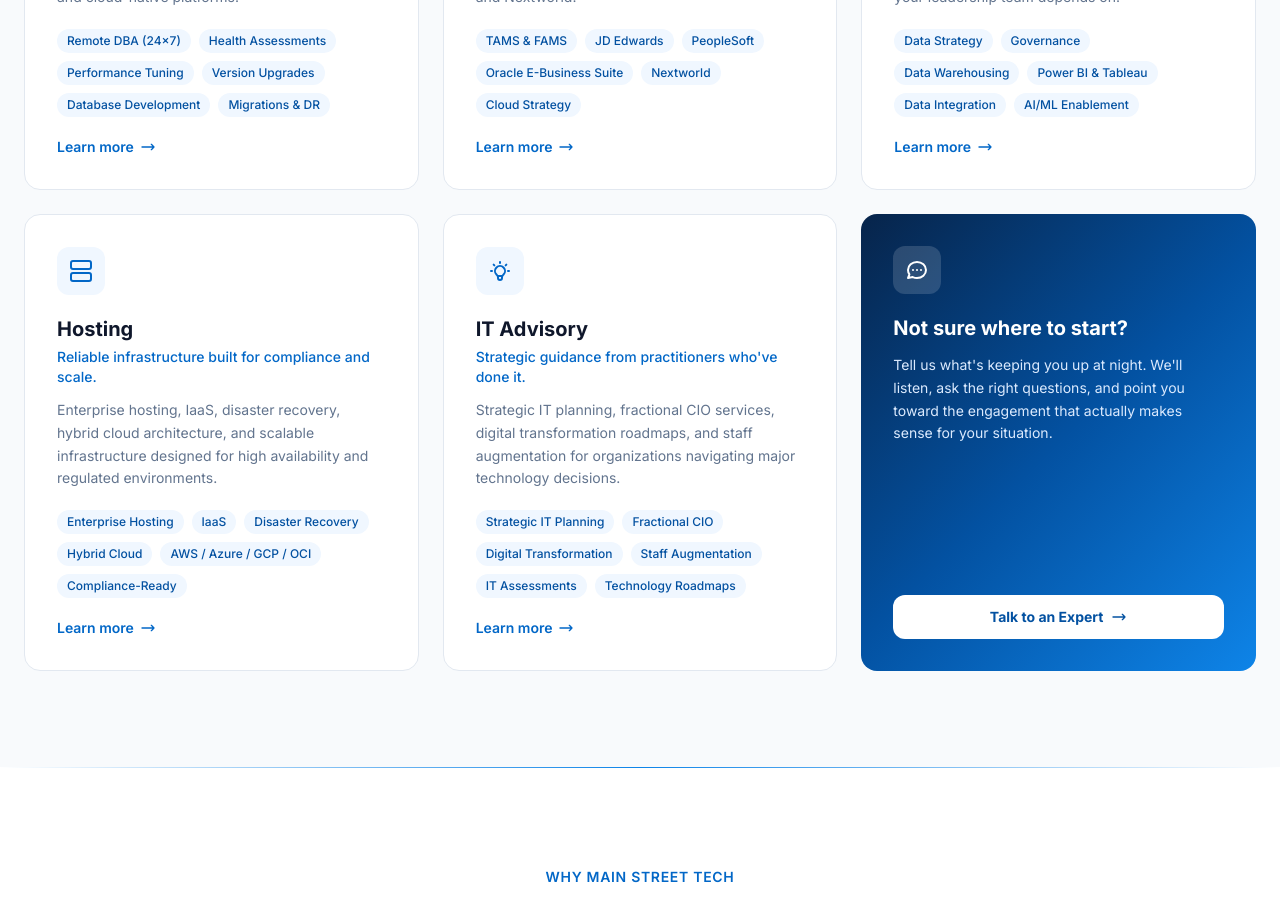
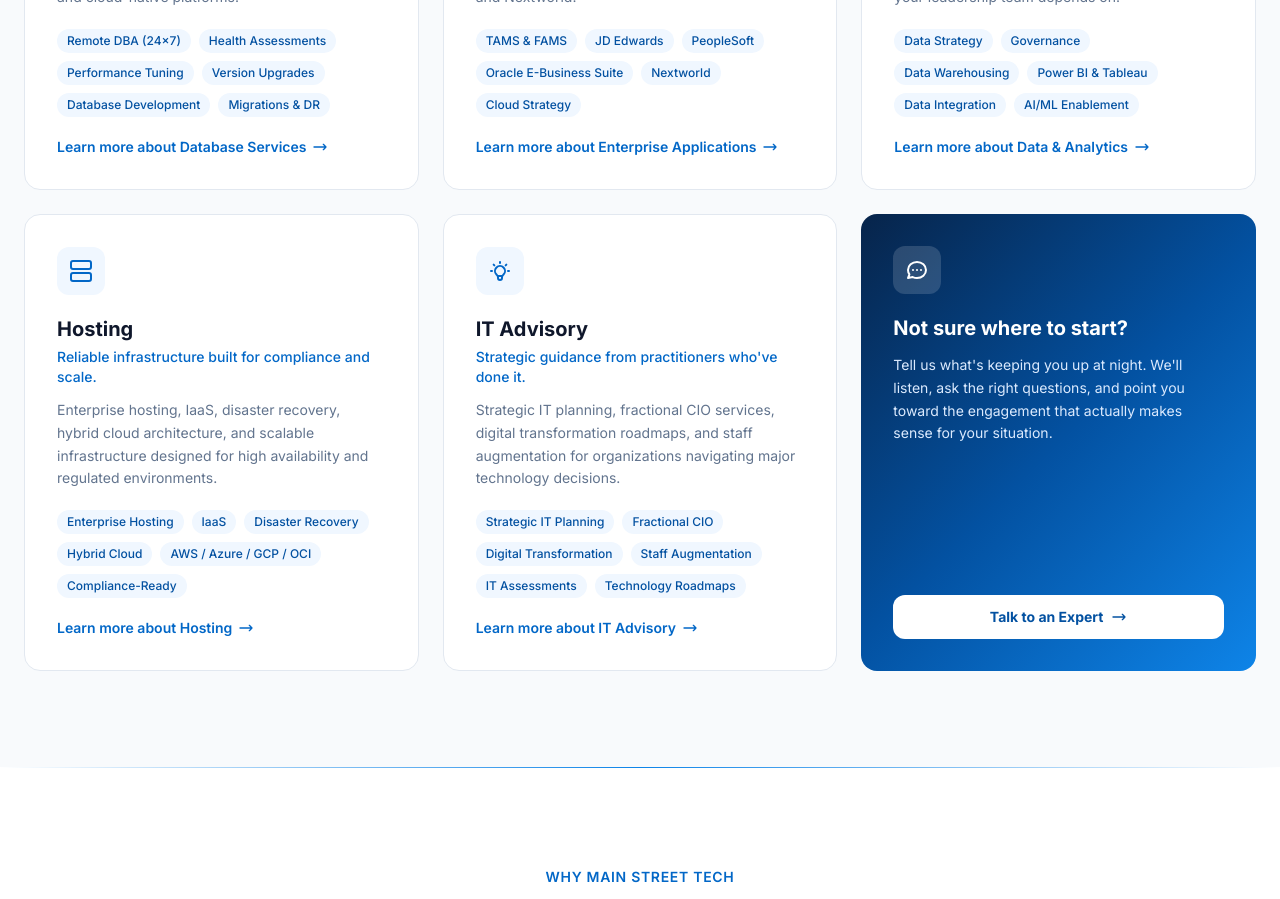
Before and after one commit to mbeasley4/mainstreet-tech-app, a Next.js app: page /services in a window 1280 px wide. Shown: the part 1220-2119 px from the top of the page. Built offline with nearby package versions, Linux system fonts and the light colour scheme.

Commit message:
update for seo

```diff
--- a/app/components/Hero.tsx
+++ b/app/components/Hero.tsx
@@ -263,7 +263,7 @@ export default function Hero() {
                     className="inline-flex items-center gap-2 font-semibold text-sm group/link"
                     style={{ color: slide.accent }}
                   >
-                    Learn More
+                    Learn more about {slide.name}
                     <ArrowRight className="w-4 h-4 transition-transform duration-200 group-hover/link:translate-x-1" />
                   </a>
                 </div>
@@ -320,7 +320,7 @@ export default function Hero() {
                     className="inline-flex items-center gap-2 font-semibold text-sm"
                     style={{ color: slide.accent }}
                   >
-                    Learn More <ArrowRight className="w-4 h-4" />
+                    Learn more about {slide.name} <ArrowRight className="w-4 h-4" />
                   </a>
                 </div>
               </div>
--- a/app/components/Services.tsx
+++ b/app/components/Services.tsx
@@ -65,7 +65,7 @@ function ServiceCard({ icon, title, description, href }: { icon: React.ReactNode
       </div>
       <p className="text-slate-600 leading-relaxed text-sm flex-1">{description}</p>
       <a href={href} className="inline-flex items-center text-brand-600 font-semibold text-sm mt-5 hover:text-brand-700 transition-all">
-        Learn more
+        Learn more about {title}
       </a>
     </div>
   );
--- a/app/services/page.tsx
+++ b/app/services/page.tsx
@@ -149,7 +149,7 @@ export default function ServicesPage() {
                     ))}
                   </div>
                   <div className="inline-flex items-center gap-1.5 text-brand-600 font-semibold text-sm group-hover:gap-2.5 transition-all">
-                    Learn more <ArrowIcon className="w-4 h-4" />
+                    Learn more about {label} <ArrowIcon className="w-4 h-4" />
                   </div>
                 </a>
               ))}
```
